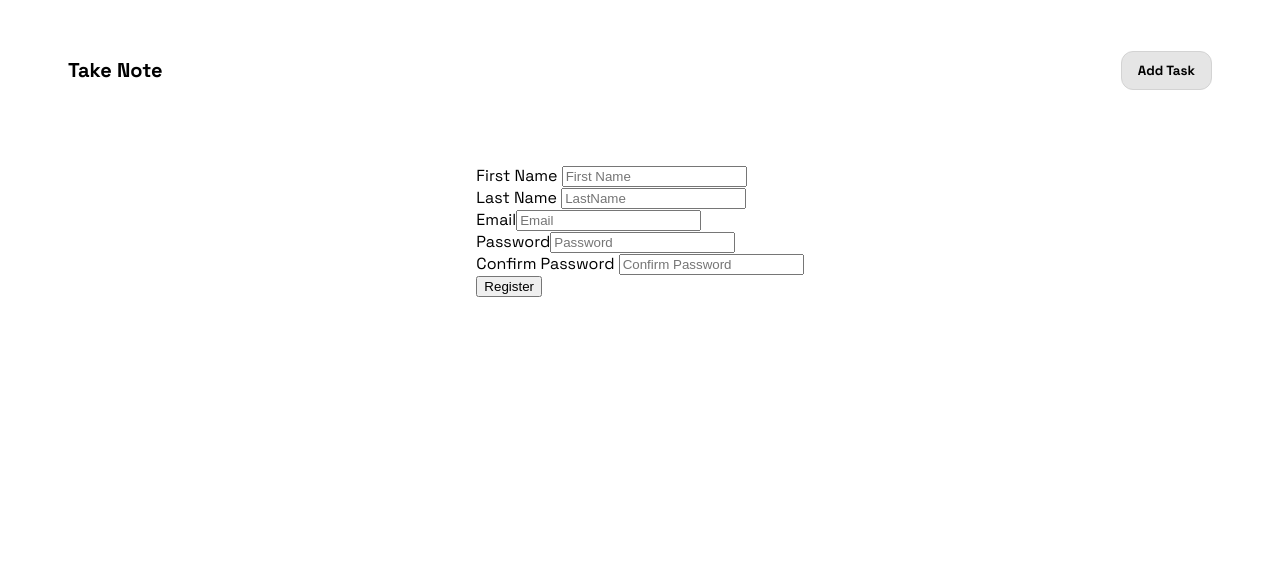
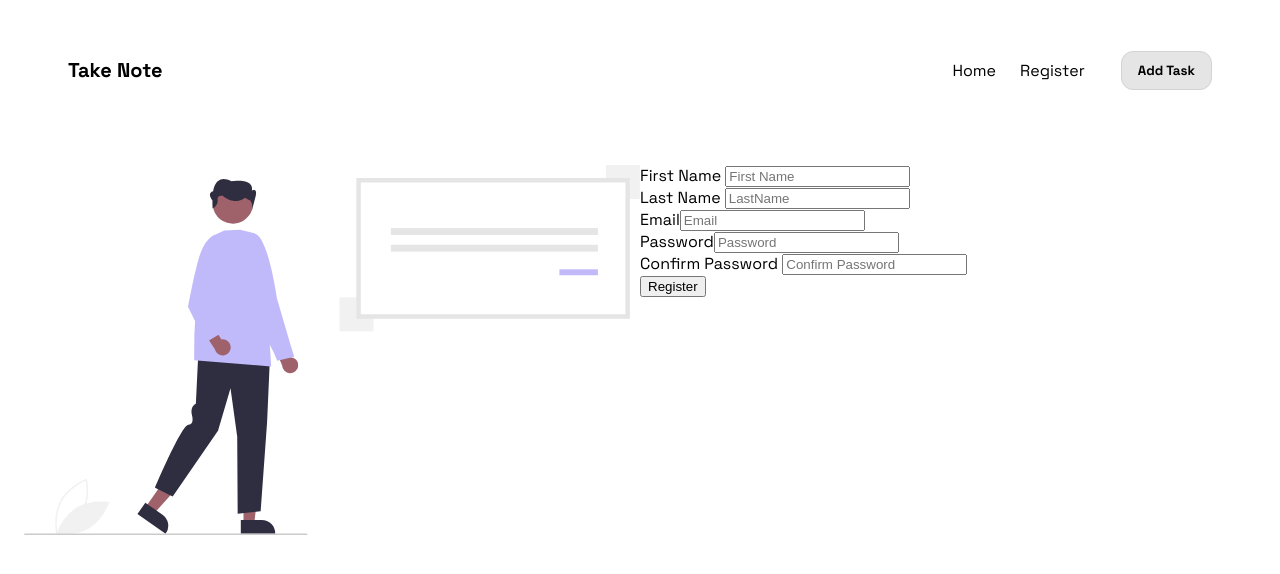
Before and after one commit to tufanbutuner/notes-app, a Next.js app: page /register in a window 1280 px wide. Shown: the top 574 px of the page. Built offline with nearby package versions, Linux system fonts and the light colour scheme.

Commit message:
routing to Register page

```diff
--- a/components/Navbar/Navbar.tsx
+++ b/components/Navbar/Navbar.tsx
@@ -3,11 +3,13 @@ import {
   NavbarContainer,
   NavbarLogo,
   NavbarPages,
+  Router,
 } from "./styles";
 /* eslint-disable react/jsx-key */
 /* eslint-disable @next/next/no-img-element */
 import React, { useState } from "react";
 
+import Link from "next/link";
 import Modal from "../Modal/Modal";
 import { motion } from "framer-motion";
 
@@ -23,6 +25,19 @@ export default function Navbar() {
     <NavbarContainer>
       <NavbarLogo>Take Note</NavbarLogo>
       <NavbarPages>
+        <Router>
+          <li>
+            <Link href="/">
+              <a>Home</a>
+            </Link>
+          </li>
+
+          <li>
+            <Link href="/register">
+              <a>Register</a>
+            </Link>
+          </li>
+        </Router>
         <AddTaskButton
           as={motion.button}
           whileHover={{ scale: 1.1 }}
--- a/components/Navbar/styles.tsx
+++ b/components/Navbar/styles.tsx
@@ -42,3 +42,16 @@ export const AddTaskButton = styled.button`
   cursor: pointer;
 `;
 AddTaskButton.displayName = "AddTaskButton";
+
+export const Router = styled.div`
+  display: flex;
+  justify-content: space-between;
+  align-items: center;
+  list-style: none;
+
+  li {
+    margin-left: 24px;
+    cursor: pointer;
+  }
+`;
+Router.displayName = "Router";
--- a/pages/register.tsx
+++ b/pages/register.tsx
@@ -1,13 +1,18 @@
+import Image from "next/image";
 import Navbar from "../components/Navbar";
 import React from "react";
 import { RegisterContainer } from "../styles/styles";
 import SignUpForm from "../components/SignUpForm";
+import image from "/public/register-image.svg";
 
 export default function register() {
   return (
     <>
       <Navbar />
       <RegisterContainer>
+        <div>
+          <Image src={image} alt="" />
+        </div>
         <SignUpForm />
       </RegisterContainer>
     </>
--- a/styles/styles.tsx
+++ b/styles/styles.tsx
@@ -15,9 +15,12 @@ export const TaskContainer = styled.div``;
 TaskContainer.displayName = "TaskContainer";
 
 export const RegisterContainer = styled.div`
-  display: flex;
-  justify-content: center;
   margin: auto;
   padding: 24px;
+
+  display: grid;
+  grid-template-columns: 50% 50%;
+  grid-template-areas: "image tasks";
+  height: 500px;
 `;
 RegisterContainer.displayName = "RegisterContainer";
```
Also changed, not shown: public/register-image.svg (added).
